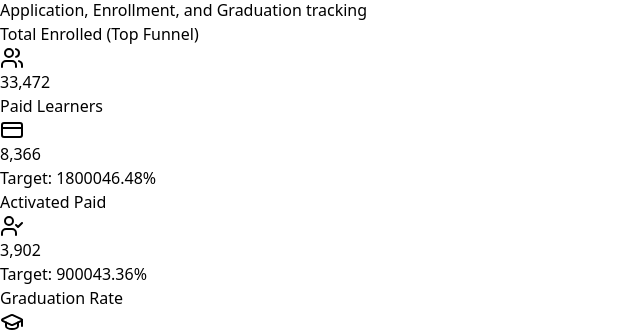
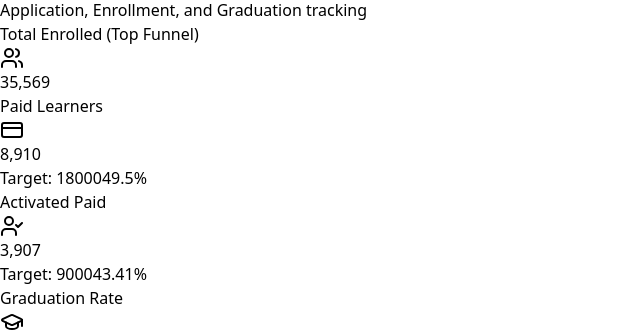
Before and after one commit to alxcreativeeconomy/creative-dashboard, a React (Vite) app: page / in a window 1280 px wide. Shown: the part 282-617 px from the top of the page, without its empty margins (0-640 px from the left). Built offline with nearby package versions, Linux system fonts and the light colour scheme.

Commit message:
Top Funnel Data Updated

```diff
--- a/src/App.jsx
+++ b/src/App.jsx
@@ -12,9 +12,9 @@ import logo from './assets/logo.png';
 // --- DATA SOURCED STRICTLY FROM CSVs ---
 
 const kpiData2025 = [
-  { title: "Total Enrolled (Top Funnel)", value: "33,472", target: null, icon: Users, color: "text-blue-600", bg: "bg-blue-100" },
-  { title: "Paid Learners", value: "8,366", target: 18000, progress: 46.48, icon: CreditCard, color: "text-emerald-600", bg: "bg-emerald-100" },
-  { title: "Activated Paid", value: "3,902", target: 9000, progress: 43.36, icon: UserCheck, color: "text-violet-600", bg: "bg-violet-100" },
+  { title: "Total Enrolled (Top Funnel)", value: "35,569", target: null, icon: Users, color: "text-blue-600", bg: "bg-blue-100" },
+  { title: "Paid Learners", value: "8,910", target: 18000, progress: 49.50, icon: CreditCard, color: "text-emerald-600", bg: "bg-emerald-100" },
+  { title: "Activated Paid", value: "3,907", target: 9000, progress: 43.41, icon: UserCheck, color: "text-violet-600", bg: "bg-violet-100" },
   { title: "Graduation Rate", value: "1062", target: 5000, progress: 21.24, icon: GraduationCap, color: "text-amber-600", bg: "bg-amber-100" },
   { title: "Retention Rate", value: "80.00%", target: "80.00%", progress: 100, icon: ShieldCheck, color: "text-rose-600", bg: "bg-rose-100" }
 ];
```
